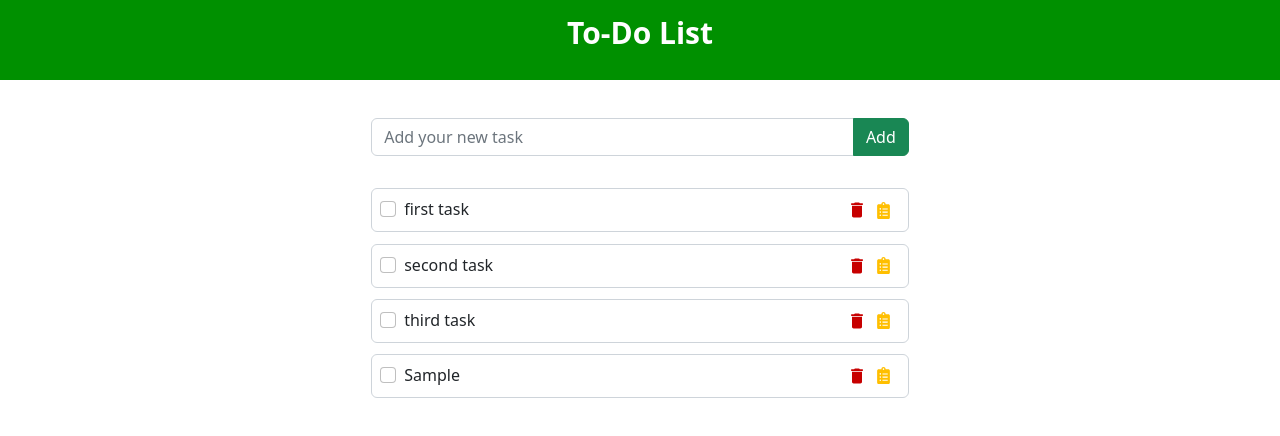
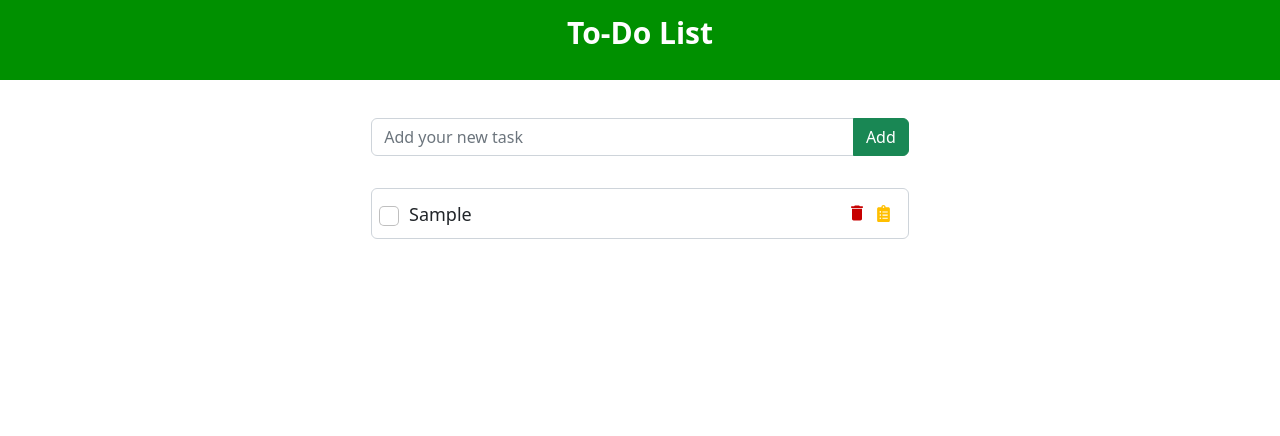
Before and after one commit to Yuliteg/to-do-list, a React (Create React App) app: page / in a window 1280 px wide. Both pictures are taken after typing "Sample" into the empty fields and a click on the button "Add". Shown: the top 436 px of the page. Built offline with nearby package versions, Linux system fonts and the light colour scheme.

Commit message:
local-storage

```diff
--- a/src/App.js
+++ b/src/App.js
@@ -1,34 +1,28 @@
-import { useState } from 'react';
+import { useEffect, useState } from 'react';
 import styled from 'styled-components';
 import Header from './components/Header';
 import AddTask from './components/AddTask';
 import TaskList from './components/TaskList';
 
 function App() {
-  const [list, setList] = useState([
-    {
-      id: 1,
-      title: 'first task',
-      complited: false,
-    },
-    {
-      id: 2,
-      title: 'second task',
-      complited: false,
-    },
-    {
-      id: 3,
-      title: 'third task',
-      complited: false,
-    }
-  ])
-  console.log(list)
+	const [list, setList] = useState(() => {
+		const savedItem = localStorage.getItem('my-to-do-list');
+		const parsedItem = JSON.parse(savedItem);
+		return parsedItem || [];
+	});
+
+	useEffect(() => {
+		localStorage.setItem('my-to-do-list', JSON.stringify(list));
+	}, [list]);
+
+
 	return (
 		<>
 			<Header />
 			<Container>
-        <AddTask list={list} setList={setList}/>
-				<TaskList list={list} setList={setList}/>
+				<AddTask list={list} setList={setList} />
+				{list.length ? <TaskList list={list} setList={setList} /> :
+					<p className='first-task'>Please add you first <span>to-Do</span> task!</p>}
 			</Container>
 		</>
 	);
@@ -42,6 +36,17 @@ const Container = styled.div`
   flex-direction: column;
   justify-content: center;
   align-items: center;
+
+	 .first-task {
+		margin-top: 2.5rem;
+		color: #4C4E52;
+		 font-size: 35px;
+		 font-weight: 500;
+		  span {
+				color: #004100;
+				font-size: 37px;
+			}
+	 }
 `
 
 export default App;
--- a/src/components/AddTask.js
+++ b/src/components/AddTask.js
@@ -18,6 +18,19 @@ const AddTask = ({ setList, list }) => {
     setFormValue('')
   }
 
+  const addTaskKey = (e) => {
+    if (e.key == 'Enter') {
+      setList([
+        ...list, {
+          id: Date.now(),
+          title: formValue,
+          complited: false,
+        }
+      ])
+      setFormValue('')
+    }
+  }
+
   return (
     <Wrapper >
       <InputGroup className="mb-3">
@@ -26,6 +39,7 @@ const AddTask = ({ setList, list }) => {
           className='shadow-none'
           value={formValue}
           onChange={(e) => setFormValue(e.target.value)}
+          onKeyUp={addTaskKey}
         />
         <Button
           variant="success"
@@ -35,6 +49,13 @@ const AddTask = ({ setList, list }) => {
           Add
         </Button>
       </InputGroup>
+      {/* {list.length ? <div className="button-container">
+        <Button variant='dark'>All</Button>
+        <Button variant='success'>Open</Button>
+        <Button variant='warning'>Complited</Button>
+      </div> : <></>
+      } */}
+
     </Wrapper>
   )
 }
@@ -46,6 +67,16 @@ const Wrapper = styled.div`
   flex-direction: column;
   justify-content: center;
   align-items: center;
+
+  .button-container {
+    width: 100%;
+    display: flex;
+    justify-content: flex-start;
+    gap: 3.2px;
+    .btn-warning {
+      color: white;
+    }
+  }
 `
 
 export default AddTask;
--- a/src/components/TaskList.js
+++ b/src/components/TaskList.js
@@ -15,6 +15,7 @@ const TaskList = ({ list, setList }) => {
         const newList = [...list].filter(el => el.id != id);
         setList(newList);
     }
+
     const changeStatus = (id) => {
         const newList = [...list].filter(el => {
             if (el.id == id) {
@@ -24,6 +25,7 @@ const TaskList = ({ list, setList }) => {
         })
         setList(newList);
     }
+
     const editItem = (id, title) => {
         setEditList(id);
         setEditValue(title);
@@ -31,7 +33,7 @@ const TaskList = ({ list, setList }) => {
 
     const saveList = (id) => {
         let newList = [...list].map(el => {
-        if(el.id == id) {
+            if (el.id == id) {
                 el.title = editValue;
             }
             return el;
@@ -60,7 +62,6 @@ const TaskList = ({ list, setList }) => {
                                     onClick={() => saveList(el.id)}
                                 />
                             </div>
-
                         </>
                         :
                         <>
@@ -68,6 +69,7 @@ const TaskList = ({ list, setList }) => {
                                 className={el.complited ? 'checkbox-complited shadow-none' : 'checkbox shadow-none'}
                                 type="checkbox"
                                 label={el.title}
+                                checked={el.complited}
                                 onChange={() => changeStatus(el.id)}
                             />
                             <div className="icon-container">
@@ -113,16 +115,29 @@ const Wrapper = styled.div`
      border-radius: 0.375rem;
 
    .checkbox {
-    margin - top: 1rem;
+    margin-top: 0.2rem;
+    margin-left: 0.3rem;
+
+    .form-check-label {
+        font-size: 18px;
+     }
+     .form-check-input {
+        font-size: 20px;
+     }
      .form-check-input:focus {
          box-shadow: none;
      }
    }
 
     .checkbox-complited {
-        margin - top: 1rem;
+        margin-top: 0.2rem;
+        margin-left: 0.3rem;
     .form-check-label {
         text-decoration: line-through;
+        font-size: 18px;
+     }
+     .form-check-input {
+        font-size: 20px;
      }
     .form-check-input:focus {
         box-shadow: none;
```
Lines whose indentation alone changed are shown as unchanged.
